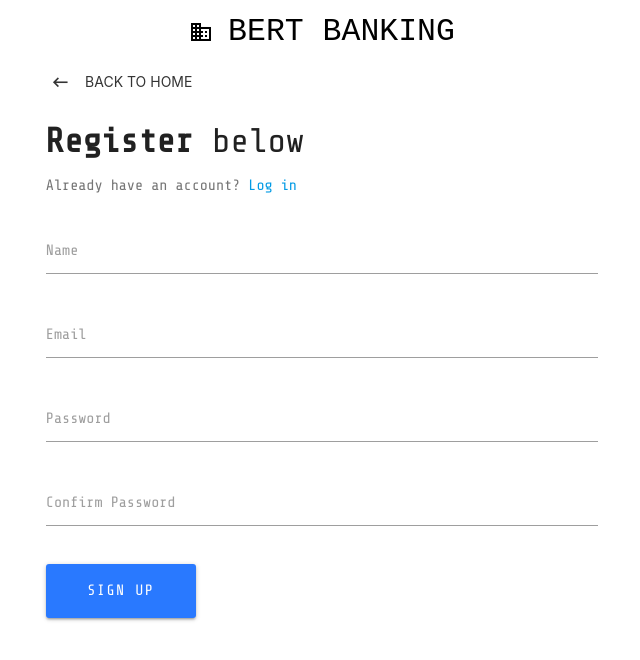
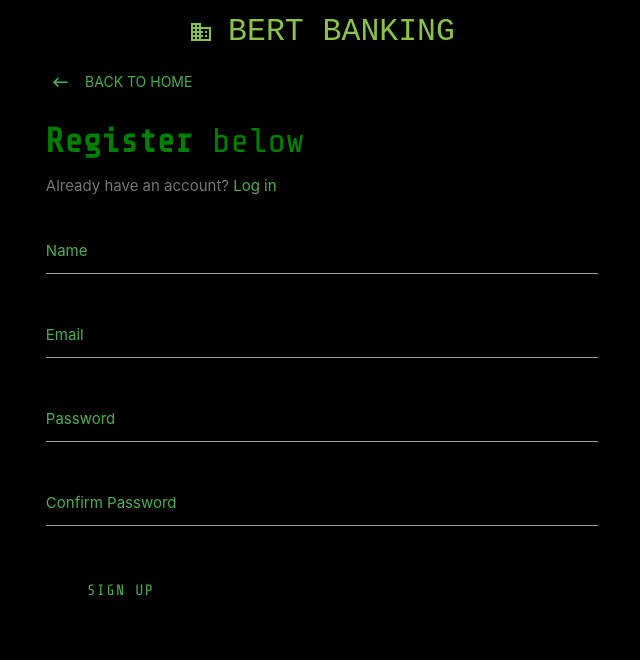
Before and after one commit to itsRobertoBorges/Bert-Bank-Application, a React (Create React App) app in the folder bank-app/frontend/: page /register in a window 1280 px wide. Shown: the top 660 px of the page, without its empty margins (318-958 px from the left). Built offline with nearby package versions, Linux system fonts and the light colour scheme.

Commit message:
changed web design

```diff
--- a/bank-app/frontend/src/App.css
+++ b/bank-app/frontend/src/App.css
@@ -1,5 +1,5 @@
 .background-image {
-    background-image: url(corp-background.jpg);
+    background-image: url(corp-background-green.jpg);
     background-repeat: no-repeat;
     background-size: cover;
     position: fixed;
@@ -9,3 +9,9 @@
     height: 100%;
     z-index: -1;
   }
+
+  .green-button {
+    background-color: green !important;
+  }
+
+  body { background-color: black; }
--- a/bank-app/frontend/src/components/auth/Register.js
+++ b/bank-app/frontend/src/components/auth/Register.js
@@ -5,6 +5,8 @@ import { connect } from "react-redux";
 import { registerUser } from "../../actions/authActions";
 import classnames from "classnames";
 import M from "materialize-css/dist/js/materialize.min.js";
+import "../../App.css";
+
 
 class Register extends Component {
   constructor(props) {
@@ -17,38 +19,31 @@ class Register extends Component {
       errors: {}
     };
 
-    // Create ref objects
     this.nameInput = React.createRef();
     this.nameLabel = React.createRef();
   }
 
   componentDidMount() {
-    // If logged in and user navigates to Register page, should redirect them to dashboard
     if (this.props.auth.isAuthenticated) {
       this.props.history.push("/dashboard");
     }
 
-    // Initialize floating labels
     M.updateTextFields();
 
-    // Add event listeners to input elements for focusing and blurring
     this.nameInput.current.addEventListener("focus", this.handleInputFocus);
     this.nameInput.current.addEventListener("blur", this.handleInputBlur);
   }
 
   componentWillUnmount() {
-    // Remove event listeners when component unmounts
     this.nameInput.current.removeEventListener("focus", this.handleInputFocus);
     this.nameInput.current.removeEventListener("blur", this.handleInputBlur);
   }
 
   handleInputFocus = (e) => {
-    // Add active class to label
     this.nameLabel.current.classList.add("active");
   };
 
   handleInputBlur = (e) => {
-    // Remove active class from label if input value is empty
     if (e.target.value === "") {
       this.nameLabel.current.classList.remove("active");
     }
@@ -86,19 +81,19 @@ class Register extends Component {
       <div className="container">
         <div className="row">
           <div className="col s8 offset-s2">
-            <Link to="/" className="btn-flat waves-effect">
-              <i className="material-icons left">keyboard_backspace</i> Back to home
+            <Link to="/" className="btn-flat waves-effect green-text">
+              <i className="material-icons left green-text">keyboard_backspace</i> Back to home
             </Link>
             <div className="col s12" style={{ paddingLeft: "11.250px" }}>
-              <h4 style={{ fontFamily: "Share Tech Mono, monospace" }}>
+              <h4 style={{ fontFamily: "Share Tech Mono, monospace", color: "green" }}>
                 <b>Register</b> below
               </h4>
-              <p className="grey-text text-darken-1" style={{ fontFamily: "Share Tech Mono, monospace" }}>
-                Already have an account? <Link to="/login">Log in</Link>
+              <p className="grey-text text-darken-1 green-text">
+                Already have an account? <Link to="/login" className="green-text">Log in</Link>
               </p>
             </div>
             <form noValidate onSubmit={this.onSubmit}>
-              <div className="input-field col s12" style={{ fontFamily: "Share Tech Mono, monospace" }}>
+              <div className="input-field col s12">
                 <input
                   ref={this.nameInput}
                   onChange={this.onChange}
@@ -109,8 +104,9 @@ class Register extends Component {
                   className={classnames("", {
                     invalid: errors.name
                   })}
+                  style={{ color: "green", backgroundColor: "black"}}
                 />
-                <label htmlFor="name" ref={this.nameLabel}>
+                <label htmlFor="name" ref={this.nameLabel} className="green-text">
                   Name
                 </label>
                 <span className="red-text">{errors.name}</span>
@@ -125,8 +121,9 @@ class Register extends Component {
                   className={classnames("", {
                     invalid: errors.email
                   })}
+                  style={{ color: "green", backgroundColor: "black"}}
                 />
-                <label htmlFor="email" style={{ fontFamily: "Share Tech Mono, monospace" }}>Email</label>
+                <label htmlFor="email" className="green-text">Email</label>
                 <span className="red-text">{errors.email}</span>
               </div>
               <div className="input-field col s12">
@@ -139,8 +136,9 @@ class Register extends Component {
                   className={classnames("", {
                     invalid: errors.password
                   })}
+                  style={{ color: "green", backgroundColor: "black"}}
                 />
-                <label htmlFor="password" style={{ fontFamily: "Share Tech Mono, monospace" }}>Password</label>
+                <label htmlFor="password" className="green-text" >Password</label>
                 <span className="red-text">{errors.password}</span>
               </div>
               <div className="input-field col s12">
@@ -153,8 +151,9 @@ class Register extends Component {
                   className={classnames("", {
                     invalid: errors.password2
                   })}
+                  style={{ color: "green", backgroundColor: "black"}}
                 />
-                <label htmlFor="password2" style={{ fontFamily: "Share Tech Mono, monospace" }}>Confirm Password</label>
+                <label htmlFor="password2" className="green-text">Confirm Password</label>
                 <span className="red-text">{errors.password2}</span>
               </div>
               <div className="col s12" style={{ paddingLeft: "11.250px" }}>
@@ -164,10 +163,12 @@ class Register extends Component {
                     borderRadius: "3px",
                     letterSpacing: "1.5px",
                     marginTop: "1rem",
-                    fontFamily: "Share Tech Mono, monospace"
+                    fontFamily: "Share Tech Mono, monospace" ,
+                    color: "green",
+                    backgroundColor: "black"
                   }}
                   type="submit"
-                  className="btn btn-large waves-effect waves-light hoverable blue accent-3"
+                  className="btn btn-large waves-effect waves-light hoverable black green-text"
                 >
                   Sign up
                 </button>
--- a/bank-app/frontend/src/components/layout/Landing.js
+++ b/bank-app/frontend/src/components/layout/Landing.js
@@ -9,14 +9,22 @@ class Landing extends Component {
         <div className="row">
           <div className="col s12 center-align">
             <img
-              src="./corp-logo.png"
+              src="./green_coin.png"
               alt="corp art"
               style={{ maxWidth: "300px", maxHeight: "500px" }}
             />
-            <h4 style={{ fontFamily: "Share Tech Mono, monospace" }}>
+            <h4
+              style={{
+                fontFamily: "Share Tech Mono, monospace",
+                color: "greenyellow"
+              }}
+            >
               <b>Welcome!</b> This is a simple Banking Application built using the MERN stack from scratch
             </h4>
-            <p className="flow-text grey-text text-darken-1" style={{ fontFamily: "Share Tech Mono, monospace" }}>
+            <p
+              className="flow-text grey-text text-darken-1"
+              style={{ fontFamily: "Share Tech Mono, monospace" }}
+            >
               This is a (minimal) full-stack app with user authentication via passport and JWTs
             </p>
             <br />
@@ -27,9 +35,11 @@ class Landing extends Component {
                   width: "140px",
                   borderRadius: "3px",
                   letterSpacing: "1.5px",
-                  fontFamily: "Share Tech Mono, monospace"
+                  fontFamily: "Share Tech Mono, monospace",
+                  color: "black",
+                  backgroundColor: "green"
                 }}
-                className="btn btn-large waves-effect waves-light hoverable blue accent-3"
+                className="btn btn-large waves-effect waves-light hoverable"
               >
                 Register
               </Link>
@@ -43,7 +53,7 @@ class Landing extends Component {
                   letterSpacing: "1.5px",
                   fontFamily: "Share Tech Mono, monospace"
                 }}
-                className="btn btn-large btn-flat waves-effect white black-text"
+                className="btn btn-large btn-flat waves-effect black green-text"
               >
                 Log In
               </Link>
--- a/bank-app/frontend/src/components/layout/Navbar.js
+++ b/bank-app/frontend/src/components/layout/Navbar.js
@@ -1,17 +1,19 @@
 import React, { Component } from "react";
 import { Link } from "react-router-dom";
+
 class Navbar extends Component {
   render() {
     return (
       <div className="navbar-fixed">
         <nav className="z-depth-0">
-          <div className="nav-wrapper white">
+          <div className="nav-wrapper black">
             <Link
               to="/dashboard"
               style={{
-                fontFamily: "monospace"
+                fontFamily: "monospace",
+                color: "white"
               }}
-              className="col s5 brand-logo center black-text"
+              className="col s5 brand-logo center light-green-text"
             >
               <i className="material-icons">business</i>
               BERT BANKING
@@ -22,4 +24,5 @@ class Navbar extends Component {
     );
   }
 }
+
 export default Navbar;
--- a/bank-app/frontend/src/pages/Deposit.js
+++ b/bank-app/frontend/src/pages/Deposit.js
@@ -37,20 +37,21 @@ class Deposit extends Component {
 
     return (
       <div className="deposit-container">
-        <h2 className="deposit-title">Deposit</h2>
+        <h2 className="deposit-title" style={{ fontFamily: "Share Tech Mono, monospace", color:"green"}}>Deposit</h2>
         <Link
             to="/dashboard"
             style={{
               fontFamily: "monospace",
+              color: "yellowgreen"
             }}
             className="col s5 brand-logo center black-text"
           >
-            <i className="material-icons">arrow_back</i>
+            <i className="material-icons green-text" >arrow_back</i>
           </Link>
         <div className="deposit-form-container">
           <form onSubmit={this.handleSubmit}>
             <div className="form-group">
-              <label htmlFor="amount">Amount:</label>
+              <label htmlFor="amount" style={{ fontFamily: "Share Tech Mono, monospace", color:"green"}}>Amount:</label>
               <input
                   type="number"
                   className="form-control"
@@ -59,9 +60,10 @@ class Deposit extends Component {
                   value={amount}
                   onChange={this.handleChange}
                   required
+                  style={{ color: "green", backgroundColor: "black" }}
                 />
             </div>
-            <button type="submit" className="btn btn-primary">
+            <button type="submit" className="btn btn-primary" style={{color: "green", backgroundColor: "black", fontFamily: "Share Tech Mono, monospace"}}>
               Deposit
             </button>
           </form>
```
Also changed, not shown: bank-app/frontend/src/components/auth/Login.js (+25 -25 lines), bank-app/frontend/src/components/dashboard/DashNavBar.js (+31 -19 lines), bank-app/frontend/public/green_coin.png (added), bank-app/frontend/src/corp-background-green.jpg (added). Lines whose indentation alone changed are shown as unchanged.
